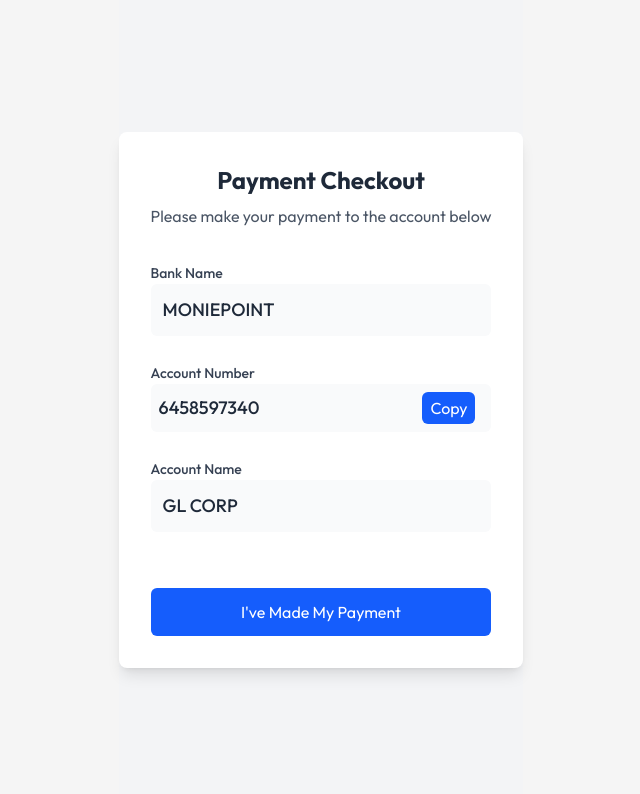
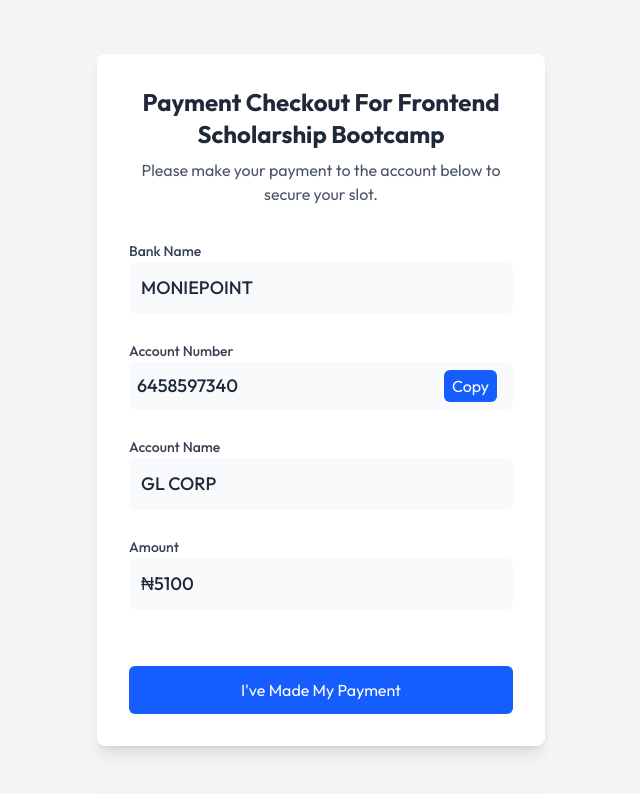
Before and after one commit to johnedokpolor/Scholarship, a Next.js app in the folder frontend/: page /secure-slot in a window 1280 px wide. Shown: the top 794 px of the page, without its empty margins (319-959 px from the left). Built offline with nearby package versions, Linux system fonts and the light colour scheme.

Commit message:
Fixed Payment

```diff
--- a/frontend/app/page.tsx
+++ b/frontend/app/page.tsx
@@ -83,11 +83,14 @@
                 <p>
                   Thank you for your interest! Unfortunately, the application
                   period for this cohort has now closed. However, we’d love to
-                  stay in touch — you can add your name to our waiting list to
-                  be among the first to hear when applications open for the next
-                  cohort. <br />
+                  stay in touch — you can join our waiting list to be among the
+                  first to hear when applications open for the next cohort.{" "}
+                  <br />
                   <button className="px-3 py-2 mt-3 bg-blue-700 rounded text-white cursor-pointer">
-                    <Link href="https://chat.whatsapp.com/E2lFh78iYeFDObMT6Z2FH7">
+                    <Link
+                      href="https://chat.whatsapp.com/Et8wiY2GzHw9d4UzWNwAsj
+"
+                    >
                       Join Now
                     </Link>
                   </button>
--- a/frontend/app/secure-slot/page.tsx
+++ b/frontend/app/secure-slot/page.tsx
@@ -1,9 +1,11 @@
 "use client";
+import Link from "next/link";
 import { useState } from "react";
 // import { Copy, CheckCircle } from 'lucide-react';
 
 export default function PaymentCheckout() {
   const [copied, setCopied] = useState(false);
+  const [paid, setPaid] = useState(false);
 
   // Bank details
   const bankDetails = {
@@ -24,11 +26,28 @@
 
   return (
     <div className="flex flex-col items-center justify-center min-h-screen bg-gray-100">
+      {paid ? (
+        <div className="w-full max-w-md p-8 space-y-8 bg-white rounded-lg shadow-lg">
+          <h1 className="text-2xl font-bold text-gray-800">
+            Payment Successful!
+          </h1>
+          <p className="mt-2 text-gray-600">
+            Thank you for your payment. Please send the payment receipt to us
+            and attach the email and number you used during the application to
+            it to secure your slot.
+          </p>
+          <button className="px-3 py-2 mt-3 bg-blue-700 rounded text-white cursor-pointer">
+            <Link href="wa.link/va56ad">Contact Us</Link>
+          </button>
+        </div>
+      ) : (
         <div className="w-full max-w-md p-8 space-y-8 bg-white rounded-lg shadow-lg">
           <div className="text-center">
-          <h1 className="text-2xl font-bold text-gray-800">Payment Checkout</h1>
+            <h1 className="text-2xl font-bold text-gray-800">
+              Payment Checkout For Frontend Scholarship Bootcamp
+            </h1>
             <p className="mt-2 text-gray-600">
-            Please make your payment to the account below
+              Please make your payment to the account below to secure your slot.
             </p>
           </div>
 
@@ -58,7 +77,9 @@
                   aria-label="Copy account number"
                 >
                   {copied ? (
-                  <p>✅</p>
+                    <button className="px-2 py-1 bg-green-600 text-white rounded-md">
+                      Copied!
+                    </button>
                   ) : (
                     <button className="px-2 py-1 bg-blue-600 text-white rounded-md">
                       Copy
@@ -81,14 +102,26 @@
                 </p>
               </div>
             </div>
+            <div className="space-y-1">
+              <label className="text-sm font-medium text-gray-700">
+                Amount
+              </label>
+              <div className="p-3 bg-gray-50 rounded-md">
+                <p className="text-lg font-medium text-gray-800">₦5100</p>
+              </div>
+            </div>
           </div>
 
           <div className="pt-6">
-          <button className="w-full px-4 py-3 text-white bg-blue-600 rounded-md hover:bg-blue-700 focus:outline-none focus:ring-2 focus:ring-blue-500 focus:ring-offset-2 transition-colors">
+            <button
+              onClick={() => setPaid(true)}
+              className="w-full px-4 py-3 text-white bg-blue-600 rounded-md hover:bg-blue-700 focus:outline-none focus:ring-2 focus:ring-blue-500 focus:ring-offset-2 transition-colors"
+            >
               I&apos;ve Made My Payment
             </button>
           </div>
         </div>
+      )}
     </div>
   );
 }
```
Lines whose indentation alone changed are shown as unchanged.
